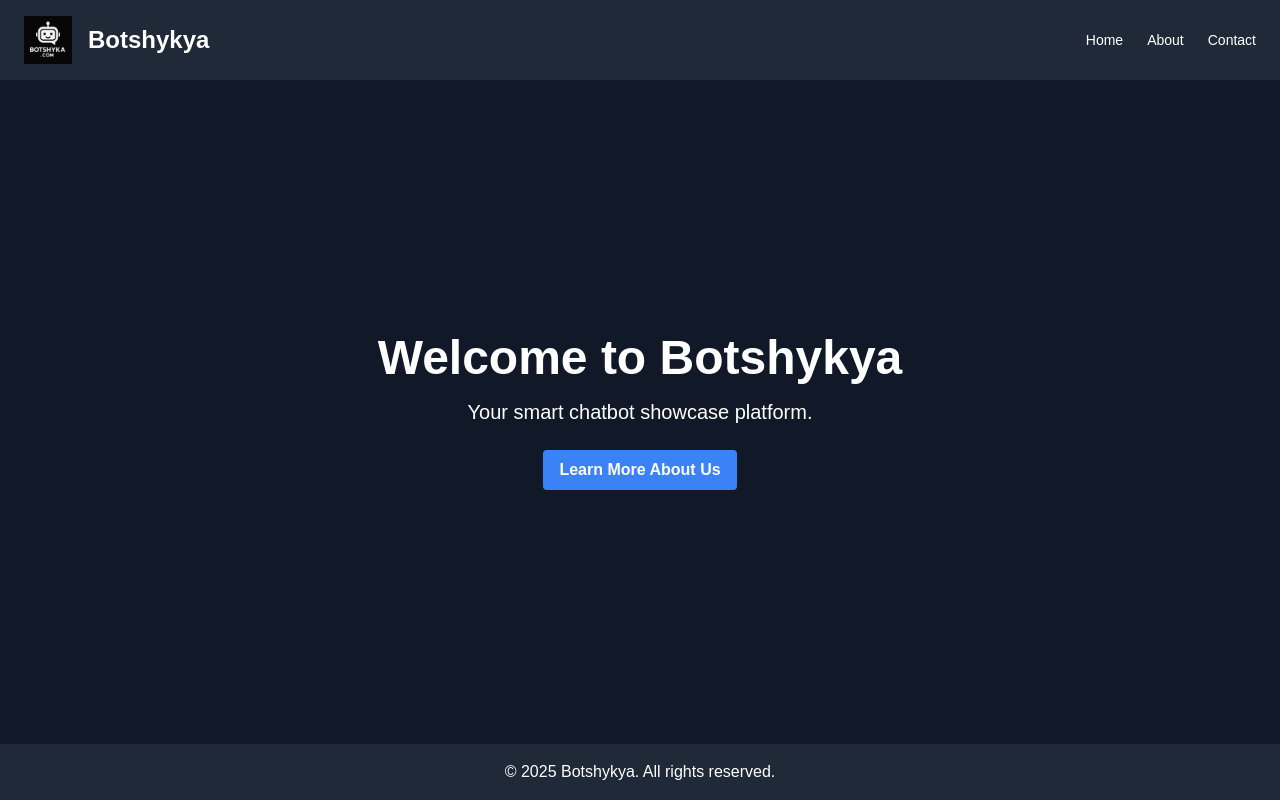
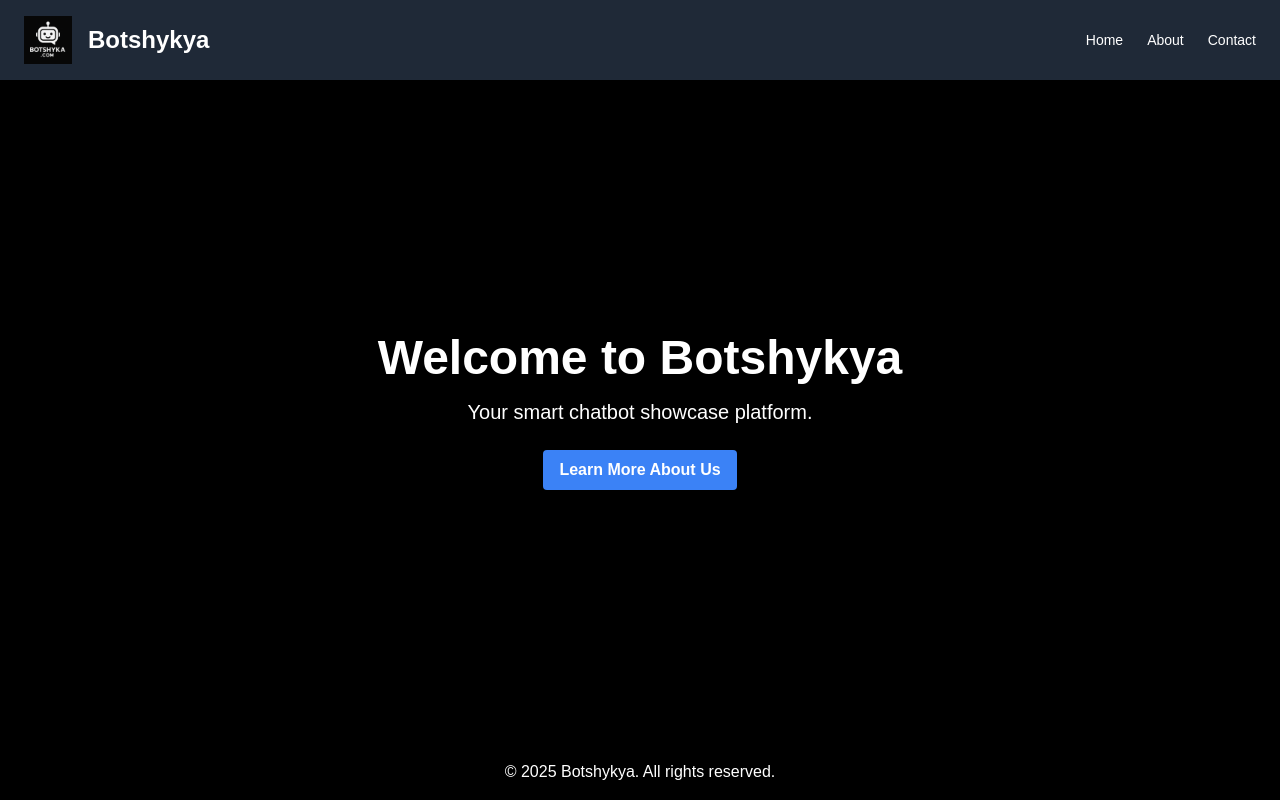
Before and after one commit to HARSHXCODE27/chatbot-website, a Next.js app: page / in a window 1280 px wide. Built offline with nearby package versions, Linux system fonts and the light colour scheme.

Commit message:
Checkin the black colour

```diff
--- a/app/layout.tsx
+++ b/app/layout.tsx
@@ -1,64 +1,30 @@
-// import type { Metadata } from "next";
-// import { Geist, Geist_Mono } from "next/font/google";
-// import Link from "next/link";
-// import "./globals.css";
+// import { ReactNode } from 'react';
+// import Header from '../components/Header'; // Import the new Header component
+// import './globals.css';
 
-// const geistSans = Geist({
-//   variable: "--font-geist-sans",
-//   subsets: ["latin"],
-// });
-
-// const geistMono = Geist_Mono({
-//   variable: "--font-geist-mono",
-//   subsets: ["latin"],
-// });
-
-// export const metadata: Metadata = {
-//   title: "Botshyka - Chatbot Showcase",
-//   description: "Showcasing smart, reliable, and beautiful chatbots.",
+// export const metadata = {
+//   title: 'Botshykya - Your Smart Chatbot Showcase Platform',
+//   description: 'A platform to showcase smart chatbots with Botshykya.',
 // };
 
-// export default function RootLayout({
-//   children,
-// }: Readonly<{
-//   children: React.ReactNode;
-// }>) {
+// export default function RootLayout({ children }: { children: ReactNode }) {
 //   return (
 //     <html lang="en">
-//       <body
-//         className={`${geistSans.variable} ${geistMono.variable} antialiased bg-[#0D0D0D] text-[#F5F5F5] min-h-screen flex flex-col`}
-//       >
-//         <header className="bg-[#121212] p-4 shadow-md">
-//           <nav className="max-w-6xl mx-auto flex justify-between items-center">
-//             <Link href="/" className="font-bold text-2xl text-[#00FFB2] hover:text-[#00cc8f]">
-//               Botshyka
-//             </Link>
-//             <div className="space-x-6 text-gray-400 text-lg">
-//               <Link href="/" className="hover:text-[#00FFB2]">Home</Link>
-//               <Link href="/why-chatbots" className="hover:text-[#00FFB2]">Why Chatbots</Link>
-//               <Link href="/bots" className="hover:text-[#00FFB2]">Bots</Link>
-//               <Link href="/about" className="hover:text-[#00FFB2]">About</Link>
-//               <Link href="/contact" className="hover:text-[#00FFB2]">Contact</Link>
-//             </div>
-//           </nav>
-//         </header>
-
-//         <main className="flex-grow max-w-6xl mx-auto w-full px-4 py-10">
+//       <body className="bg-gray-900 text-white min-h-screen flex flex-col">
+//         <Header />
+//         <main className="flex-1 flex items-center justify-center p-4">
 //           {children}
 //         </main>
-
-//         <footer className="bg-[#121212] text-gray-500 text-center p-6 mt-auto">
-//           © {new Date().getFullYear()} Botshyka. All rights reserved.
+//         <footer className="bg-gray-800 p-4 text-center">
+//           <p>© 2025 Botshykya. All rights reserved.</p>
 //         </footer>
 //       </body>
 //     </html>
 //   );
 // }
 
-
-
 import { ReactNode } from 'react';
-import Header from '../components/Header'; // Import the new Header component
+import Header from '../components/Header';
 import './globals.css';
 
 export const metadata = {
@@ -69,12 +35,12 @@ export const metadata = {
 export default function RootLayout({ children }: { children: ReactNode }) {
   return (
     <html lang="en">
-      <body className="bg-gray-900 text-white min-h-screen flex flex-col">
+      <body className="bg-black text-white min-h-screen flex flex-col">
         <Header />
         <main className="flex-1 flex items-center justify-center p-4">
           {children}
         </main>
-        <footer className="bg-gray-800 p-4 text-center">
+        <footer className="bg-black p-4 text-center">
           <p>© 2025 Botshykya. All rights reserved.</p>
         </footer>
       </body>
```
Also changed, not shown: app/page.tsx (+0 -79 lines), next.config.ts (+0 -10 lines).
